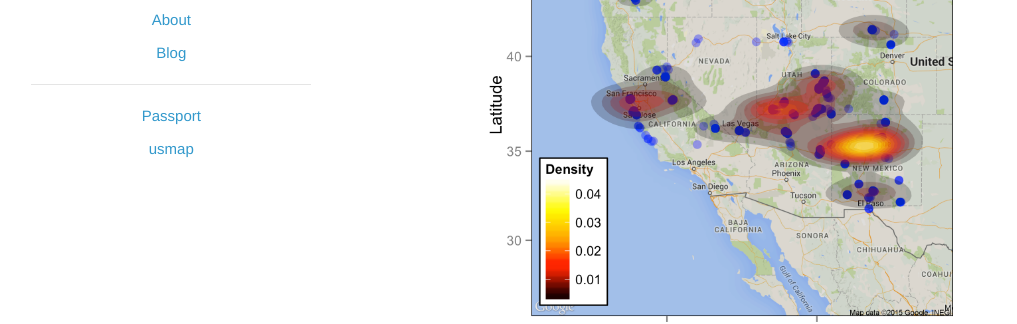
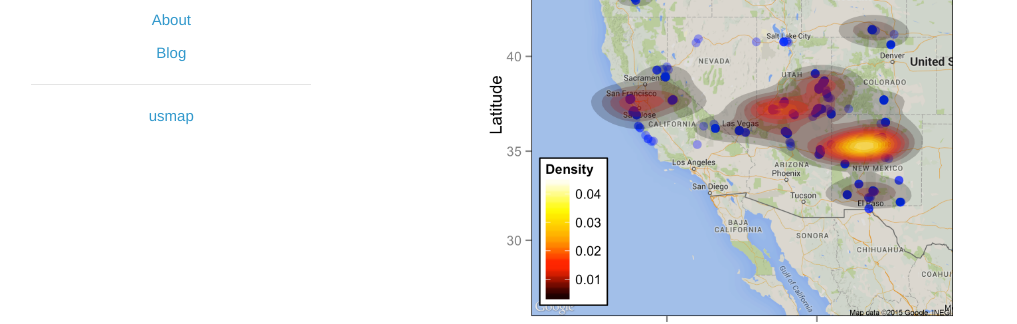
Before and after one commit to pdil/website-Jekyll, a Jekyll site: the page built from index.html, in a window 1280 px wide. Shown: the part 328-652 px from the top of the page, without its empty margins (114-1131 px from the left). Built offline with Jekyll 4.4.1, drawn with Linux system fonts in a browser that asks for light colours.

Commit message:
Remove Passport link indefinitely

```diff
--- a/_layouts/default.html
+++ b/_layouts/default.html
@@ -45,7 +45,7 @@
         <hr>
 
         <ul>
-          <li><a href="{{site.url}}/passport">Passport</a></li>
+          <!-- <li><a href="{{site.url}}/passport">Passport</a></li> -->
           <li><a href="{{site.url}}/usmap">usmap</a></li>
         </ul>
       </header>
```
